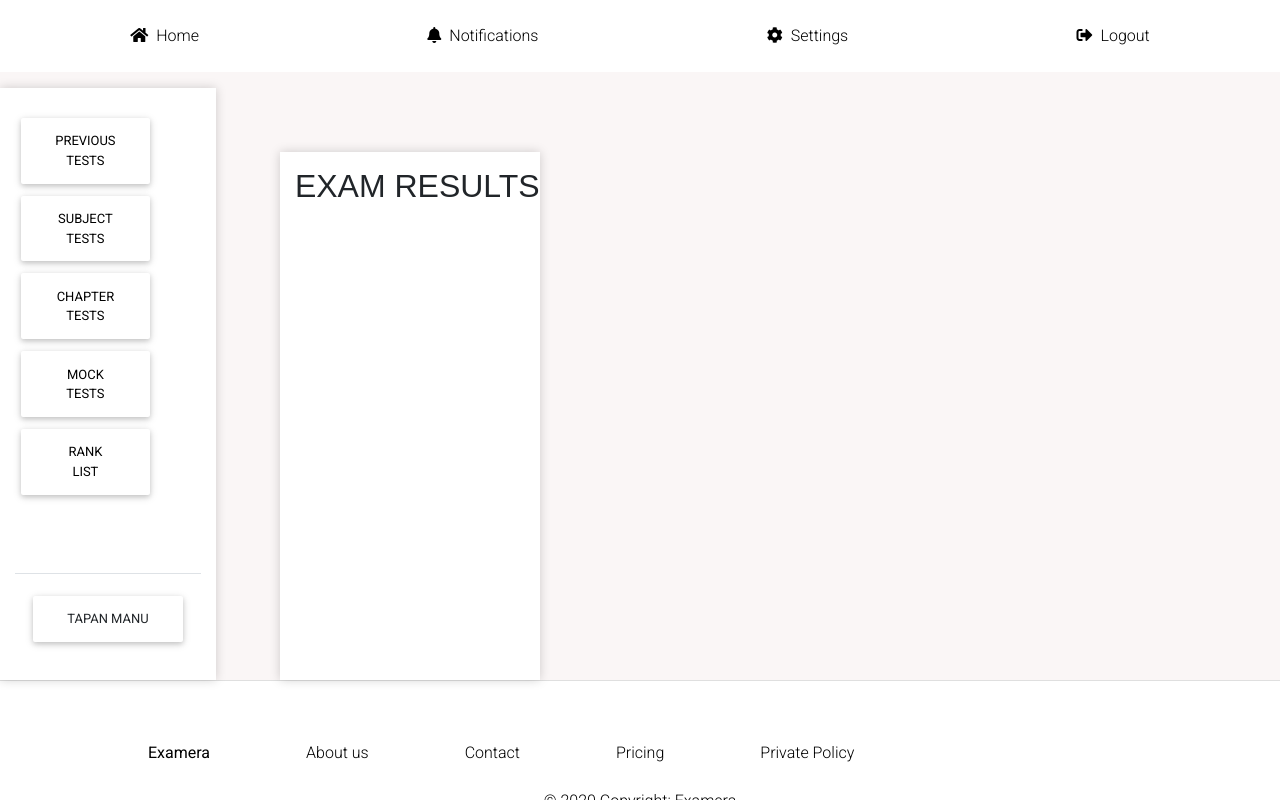
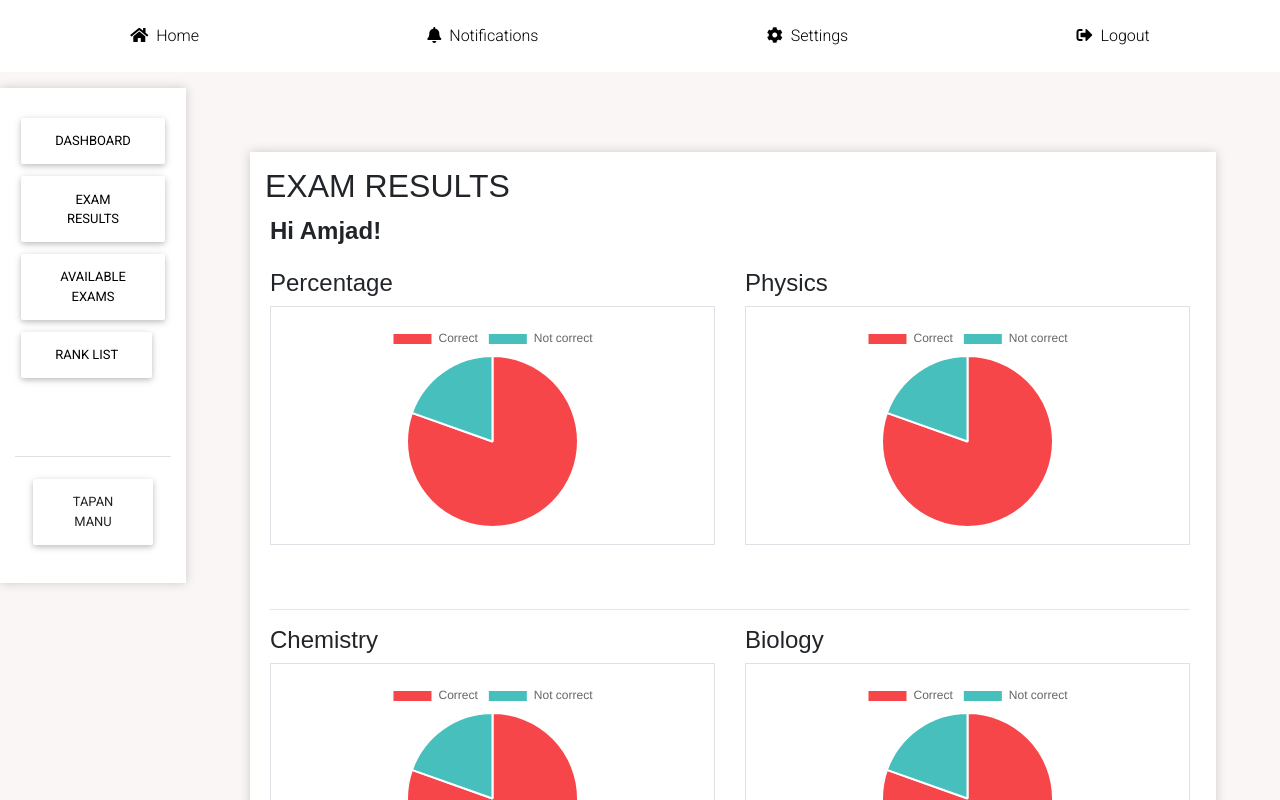
Before and after one commit to TapanManu/Online-Assessment-Portal, a React (Create React App) app: page /test/dashboard in a window 1280 px wide. Shown: the top 800 px of the page. Built offline with nearby package versions, Linux system fonts and the light colour scheme.

Commit message:
Student page portal done

```diff
--- a/src/components/Pie.css
+++ b/src/components/Pie.css
@@ -11,5 +11,6 @@
 	size: 50px;
 }
 .report{
-	width:1000px;
+	width:240%;
+	margin-left:0px;
 }
--- a/src/components/sidenavbar.js
+++ b/src/components/sidenavbar.js
@@ -21,7 +21,7 @@ class SideNav extends Component {
             <MDBCol xl="2" lg="3" md="4" className="mb-md-0 mb-4">
               <div class="btn-grp">
               <MDBBtnGroup vertical className="py-2">
-                <MDBBtn color="white">Previous Tests</MDBBtn>
+                <MDBBtn color="white" >Previous Tests</MDBBtn>
                 <MDBBtn color="white">Subject Tests</MDBBtn>
                 <MDBBtn color="white">Chapter Tests</MDBBtn>
                 <MDBBtn color="white">Mock Tests</MDBBtn>
@@ -34,7 +34,7 @@ class SideNav extends Component {
         <MDBContainer align color="#ccc" className="font-small pt-4 mt-4">
           <div className="footer-copyright text-center py-3">
             <MDBModalFooter>
-              <div className="mx-auto">
+              <div className="mr-auto">
                 <MDBBtn color="#f5f2f2">Tapan Manu</MDBBtn>
               </div>
             </MDBModalFooter>
--- a/src/hari_component.js
+++ b/src/exampage.js
@@ -2,24 +2,20 @@
 import React, { Component } from 'react';
 import { BrowserRouter } from 'react-router-dom';
 import { MDBBtn, MDBNav,MDBNavLink, MDBCol, MDBRow, MDBContainer, MDBView, MDBIcon,MDBBtnGroup } from "mdbreact";
+import './style.css';
 
 class ExameraPage extends Component{
 render() {
   return (
-
+    <div class="exampage">
     <MDBContainer className="mt-5">
        <BrowserRouter>
 
-<MDBNav className="p-sm-3 mb-3" style={{backgroundColor:"#eeeeee"}}>
-  <MDBNavLink to="#!" className="mx-auto" style={{color:"black"}}><MDBIcon icon="home" className="mr-sm-2"/>Home</MDBNavLink>
-  <MDBNavLink to="#!" className="mx-auto" style={{color:"black"}}><MDBIcon icon="bell" className="mr-sm-2"/>Notifications</MDBNavLink>
-  <MDBNavLink to="#!" className="mx-auto" style={{color:"black"}}><MDBIcon icon="cog" className="mr-sm-2"/>Settings</MDBNavLink>
-  <MDBNavLink to="#!" className="mx-auto" style={{color:"black"}}><MDBIcon icon="sign-out-alt" className="mr-sm-2"/>Logout</MDBNavLink>
-</MDBNav>
+
 </BrowserRouter>
       <p className="font-weight-bold">Exam Name/Question1</p>
        <p className="float-right">Mark 4</p>
-      <MDBRow className="p-sm-2 mt-sm-4">
+      <MDBRow className="p-sm-2 mt-sm-2">
         <MDBCol size="8">
         <p className="text-justify">Ambitioni dedisse scripsisse iudicaretur. Cras mattis iudicium purus sit amet fermentum.
         Donec sed odio operae,
@@ -30,7 +26,7 @@ render() {
               <img src="https://d10lpgp6xz60nq.cloudfront.net/q-thumbnail/3912984.png" className="img-fluid" alt="Sample Question Image" />
             </MDBView>
     </MDBCol>
-        <MDBCol size="4">
+        <MDBCol size="1">
           <div>
 
           <center>
@@ -67,7 +63,7 @@ render() {
   <MDBBtnGroup className="mr-auto">
     <MDBBtn outline className="mr-sm-5 mb-sm-4 font-weight-bold">1</MDBBtn>
     <MDBBtn outline className="mr-sm-5 mb-sm-4 font-weight-bold">2</MDBBtn>
-    <MDBBtn outline className="mr-sm-5  mb-sm-4 font-weight-bold">3</MDBBtn>
+    <MDBBtn outline className="mr-sm-5 mb-sm-4 font-weight-bold">3</MDBBtn>
     <MDBBtn outline className="mr-sm-5 mb-sm-4 font-weight-bold">4</MDBBtn>
     <MDBBtn outline className="mr-sm-5 mb-sm-4 font-weight-bold">5</MDBBtn>
     </MDBBtnGroup>
@@ -84,9 +80,8 @@ render() {
 
 
       </MDBRow>
-
-
     </MDBContainer>
+    </div>
   );
 }
 }
--- a/src/index.js
+++ b/src/index.js
@@ -13,8 +13,8 @@ import registerServiceWorker from "./registerServiceWorker";
 //import SideNav from "./components/sidenavbar";
 import RankPage from './rankpage';
 //ReactDOM.render(<RankPage/>, document.getElementById("root"));
-import Result from "./resultpage";
+import Student from "./student/stud";
 import SideNav from "./components/sidenavbar";
-ReactDOM.render(<Result />, document.getElementById("root"));
+ReactDOM.render(<Student />, document.getElementById("root"));
 
 registerServiceWorker();
--- a/src/rankpage.js
+++ b/src/rankpage.js
@@ -11,14 +11,10 @@ export default class RankPage extends React.Component{
     render(){
         return(
             <>
-            <div class="page-header">
-                <Header/>
-            </div>
+
             <div class="parent">
-                <div class="sidenav">
-                    <SideNav/>
-                </div>
-                <div class="page-wrapper">
+
+
                     <div class="rank-wrapper">
                         <div class="rank-header">
                             <h2><b>RANK LIST</b></h2>
@@ -40,12 +36,10 @@ export default class RankPage extends React.Component{
                         </div>
 
                     </div>
-                </div>
+            </div>
 
-            </div>
-            <div class="footer">
-                    <Footer/>
-                </div>
+
+
             </>
 
         );
--- /dev/null
+++ b/src/student/dashboard.js
@@ -0,0 +1,32 @@
+import React from "react";
+
+
+import {
+  MDBBtn,
+  MDBBtnGroup,
+  MDBRow,
+  MDBContainer,
+  MDBCol,
+  MDBFooter,
+  MDBCardFooter,
+  MDBModalFooter,
+} from "mdbreact";
+
+import "../style.css";
+import Report from '../components/Report';
+
+export default class DashBoard extends React.Component {
+  render() {
+    return (
+        <div class="parent-welcome">
+            <div class="welcome">
+                Hi Amjad!
+            </div>
+            <div class="result-welcome">
+                <Report/>
+            </div>
+        </div>
+
+    );
+  }
+}
--- a/src/resultpage.js
+++ b/src/student/stud.js
@@ -1,11 +1,11 @@
 import React from "react";
-import Report from "./components/Report.js";
-import SideNav from "./components/sidenavbar";
-import Footer from "./components/Footer";
-import Header from "./components/header";
-import hari_component from "./hari_component";
-import question from './hari';
-import notfound from './components/pagenotfound';
+import Report from "../components/Report.js";
+import Footer from "../components/Footer.js";
+import Header from "../components/header.js";
+import hari_component from "../exampage";
+import DashBoard from "./dashboard.js";
+
+import notfound from '../components/pagenotfound';
 import { Route, Link, BrowserRouter as Router } from "react-router-dom";
 
 import {
@@ -19,10 +19,10 @@ import {
   MDBModalFooter,
 } from "mdbreact";
 
-import "./style.css";
-import RankPage from "./rankpage.js";
+import "../style.css";
+import RankPage from "../rankpage.js";
 
-export default class Result extends React.Component {
+export default class Student extends React.Component {
   render() {
     return (
       <Router style={{ overflow: "hidden" }}>
@@ -37,17 +37,14 @@ export default class Result extends React.Component {
                 <MDBCol xl="2" lg="3" md="4" className="mb-md-0 mb-4">
                   <div class="btn-grp">
                     <MDBBtnGroup vertical className="py-2">
-                      <Link to="/test/Previous">
-                        <MDBBtn color="white">Previous Tests</MDBBtn>
+                      <Link to="/test/dashboard">
+                        <MDBBtn color="white">DashBoard</MDBBtn>
                       </Link>
-                      <Link to="/tests/Subject">
-                        <MDBBtn color="white">Subject Tests</MDBBtn>
+                      <Link to="/tests/examresults">
+                        <MDBBtn color="white">Exam Results</MDBBtn>
                       </Link>
-                      <Link to="/tests/Chapter">
-                        <MDBBtn color="white">Chapter Tests</MDBBtn>
-                      </Link>
-                      <Link to="/tests/mock">
-                        <MDBBtn color="white">Mock Tests</MDBBtn>
+                      <Link to="/tests/availableexams">
+                        <MDBBtn color="white">Available Exams</MDBBtn>
                       </Link>
                       <Link to="/tests/ranklist">
                         <MDBBtn color="white">Rank List</MDBBtn>
@@ -75,10 +72,10 @@ export default class Result extends React.Component {
                 </h2>
               </div>
               <div class="result-list" id="1">
-                <Route exact path="/test/Previous" component={hari_component} />
-                <Route exact path="/tests/Subject" component={RankPage} />
+                <Route exact path="/test/dashboard" component={DashBoard} />
+                <Route exact path="/tests/examresults" component={Report} />
                 <Route exact path="/tests/Chapter" component={notfound} />
-                <Route exact path="/tests/mock" component={question} />
+                <Route exact path="/tests/availableexams" component={hari_component} />
                 <Route exact path="/tests/ranklist" component={RankPage} />
               </div>
             </div>
--- a/src/style.css
+++ b/src/style.css
@@ -30,30 +30,22 @@ body{
     display: flex;
 }
 
-.rankwrapper{
-    display: block;
+.rank-wrapper{
+    display: inline;
+
 }
 
 .rank-header{
     padding-top:15px;
     padding-left:15px;
+
 }
-.page-wrapper{
-    font-family:sans-serif;
-    margin-left:15%;
-    margin-top:5%;
-    margin-right:30%;
-    padding-bottom:5%;
-    height:100%;
-    background-color: rgb(255, 255, 255);
-    box-shadow: 0 0 10px 0 rgba(0,0,0,.18);
-}
+
 .results-page-wrapper{
     font-family:sans-serif;
-    margin-left:5%;
-    margin-top:5%;
-    margin-right:30%;
-    padding-bottom:5%;
+    margin:5%;
+    width:100%;
+
 
     background-color: rgb(255, 255, 255);
     box-shadow: 0 0 10px 0 rgba(0,0,0,.18);
@@ -77,5 +69,20 @@ body{
 }
 
 .result-list{
-    margin-right:50%;
+    margin-right:0%;
 }
+
+.welcome{
+    width:30%;
+    margin-left:5%;
+    font-size: x-large;
+    font-weight:bold;
+}
+.result-welcome{
+    width:400px;
+}
+
+.parent-welcome{
+    display:inline;
+    float: left;
+}
```
